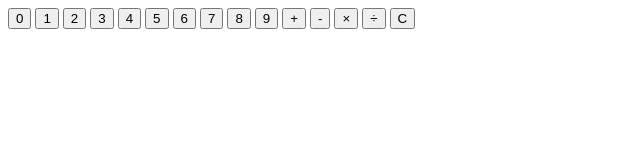
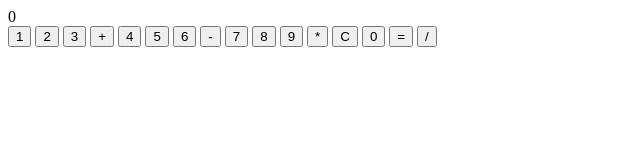
Before and after one commit to netsi-YD/Calculator, a plain HTML site: page index.html in a window 1280 px wide. Shown: the whole page, without its empty margins (0-640 px from the left). Drawn offline with Linux system fonts and the light colour scheme.

Commit message:
added a conatiner and altered the arrangements of the buttons

```diff
--- a/index.html
+++ b/index.html
@@ -1,26 +1,36 @@
 <!DOCTYPE html>
 <html lang="en">
 <head>
-    <meta charset="UTF-8">
-    <title>calculator</title>
+  <meta charset="UTF-8">
+  <title>Calculator</title>
+  <link rel="stylesheet" href="styles.css">
 </head>
 <body>
-    <button id="0">0</button>
-        <button id="1">1</button>
-    <button id="2">2</button>
-    <button id="3">3</button>
-    <button id="4">4</button>
-    <button id="5">5</button>
-    <button id="6">6</button>
-    <button id="7">7</button>
-    <button id="8">8</button>
-    <button id="9">9</button>
-        <button id="add">+</button>
-    <button id="sub">-</button>
-    <button id="mul">×</button>
-    <button id="div">÷</button>
-    <button id="clear">C</button>
+  <div id="calculator">
+    <div id="display">0</div>
+    <div class="buttons">
+      <button class="number">1</button>
+      <button class="number">2</button>
+      <button class="number">3</button>
+      <button class="operator">+</button>
 
+      <button class="number">4</button>
+      <button class="number">5</button>
+      <button class="number">6</button>
+      <button class="operator">-</button>
 
+      <button class="number">7</button>
+      <button class="number">8</button>
+      <button class="number">9</button>
+      <button class="operator">*</button>
+
+      <button class="clear">C</button>
+      <button class="number">0</button>
+      <button class="equals">=</button>
+      <button class="operator">/</button>
+    </div>
+  </div>
+
+  <script src="script.js"></script>
 </body>
 </html>
```
